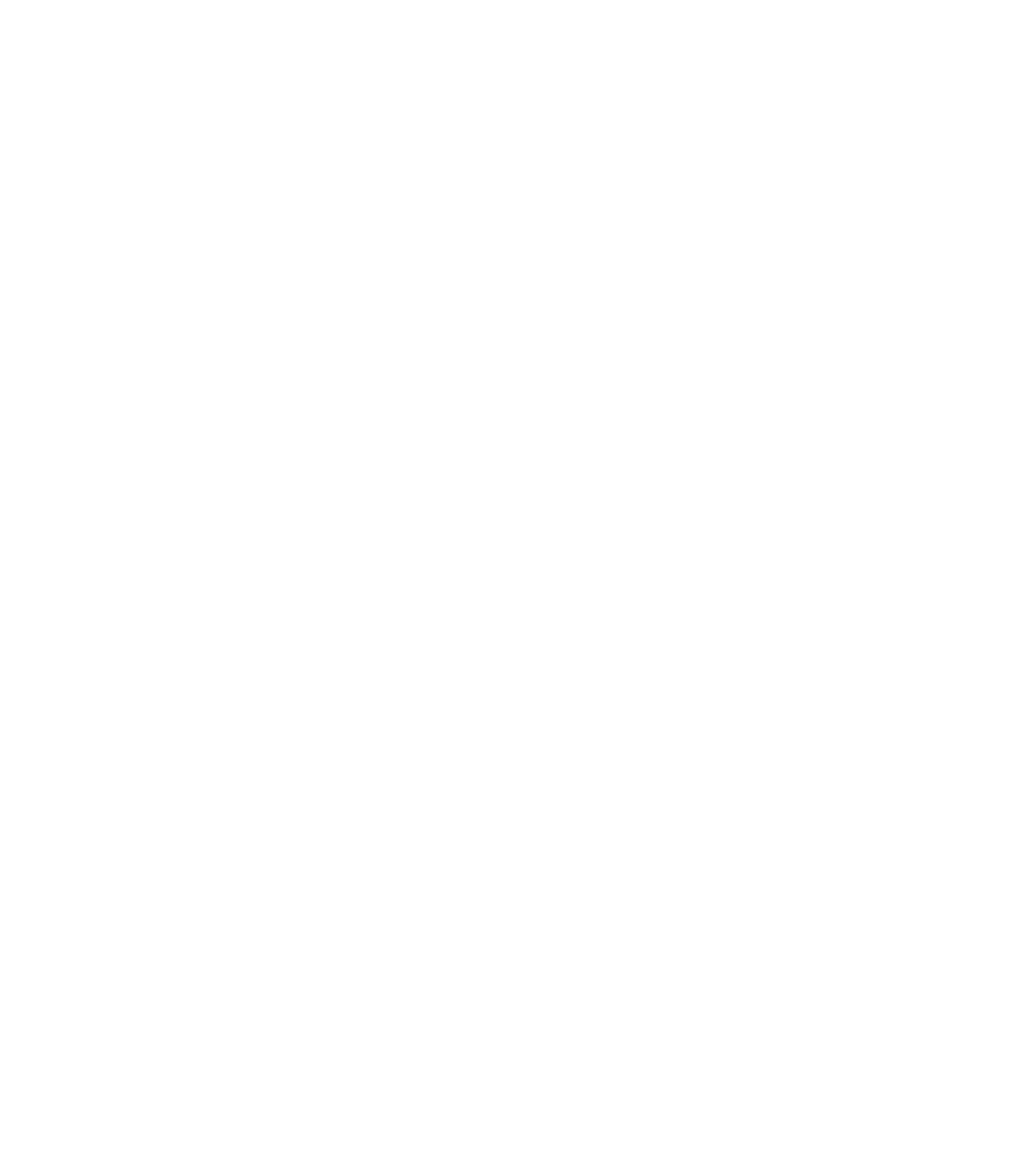
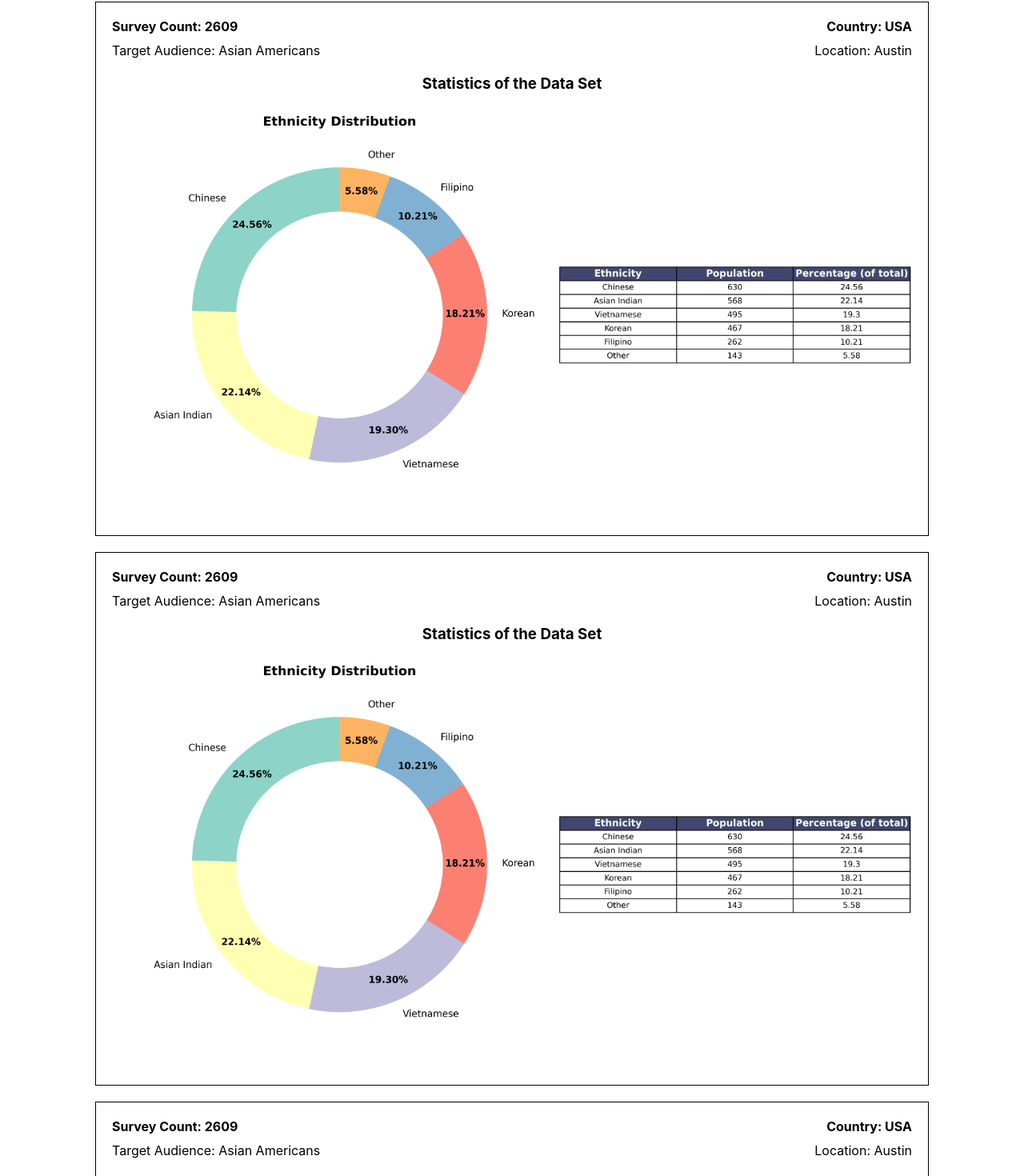
Before and after one commit to tharuka7/ForntEnd_QOL, a React (Create React App) app: page / in a window 1280 px wide. Shown: the part 427-1897 px from the top of the page at 80% size. Before the commit the page ends 800 px from the top, so only its background shows below. Built offline with nearby package versions, Linux system fonts and the light colour scheme.

Commit message:
adding new

```diff
--- a/src/components/LandingPage.js
+++ b/src/components/LandingPage.js
@@ -2,6 +2,7 @@
 import React from 'react';
 import { useNavigate } from 'react-router-dom';
 import '../App.css';
+import png1 from '../assest/a.png';
 
 function LandingPage() {
   const navigate = useNavigate();
@@ -17,6 +18,48 @@
       <button onClick={handleButtonClick} className="start-button">
         Start Prediction
       </button>
+      <div style={{ border: '1px solid black', padding: '20px', width: '1000px', margin: 'auto', textAlign: 'center' ,marginTop:'20px'}}>
+            <div style={{ display: 'flex', justifyContent: 'space-between', fontWeight: 'bold', marginBottom: '10px' }}>
+                <div>Survey Count: 2609</div>
+                <div>Country: USA</div>
+            </div>
+            <div style={{ display: 'flex', justifyContent: 'space-between', marginBottom: '20px' }}>
+                <div>Target Audience: Asian Americans</div>
+                <div>Location: Austin</div>
+            </div>
+            <h3>Statistics of the Data Set</h3>
+            <div style={{ marginBottom: '10px', width: '1000px' }}>
+                <img width={1000} src={png1} alt="placeholder" />
+            </div>
+        </div>
+        <div style={{ border: '1px solid black', padding: '20px', width: '1000px', margin: 'auto', textAlign: 'center' ,marginTop:'20px'}}>
+            <div style={{ display: 'flex', justifyContent: 'space-between', fontWeight: 'bold', marginBottom: '10px' }}>
+                <div>Survey Count: 2609</div>
+                <div>Country: USA</div>
+            </div>
+            <div style={{ display: 'flex', justifyContent: 'space-between', marginBottom: '20px' }}>
+                <div>Target Audience: Asian Americans</div>
+                <div>Location: Austin</div>
+            </div>
+            <h3>Statistics of the Data Set</h3>
+            <div style={{ marginBottom: '10px', width: '1000px' }}>
+                <img width={1000} src={png1} alt="placeholder" />
+            </div>
+        </div>
+        <div style={{ border: '1px solid black', padding: '20px', width: '1000px', margin: 'auto', textAlign: 'center' ,marginTop:'20px'}}>
+            <div style={{ display: 'flex', justifyContent: 'space-between', fontWeight: 'bold', marginBottom: '10px' }}>
+                <div>Survey Count: 2609</div>
+                <div>Country: USA</div>
+            </div>
+            <div style={{ display: 'flex', justifyContent: 'space-between', marginBottom: '20px' }}>
+                <div>Target Audience: Asian Americans</div>
+                <div>Location: Austin</div>
+            </div>
+            <h3>Statistics of the Data Set</h3>
+            <div style={{ marginBottom: '10px', width: '1000px' }}>
+                <img width={1000} src={png1} alt="placeholder" />
+            </div>
+        </div>
     </div>
   );
 }
```
Also changed, not shown: src/assest/a.png (added).
